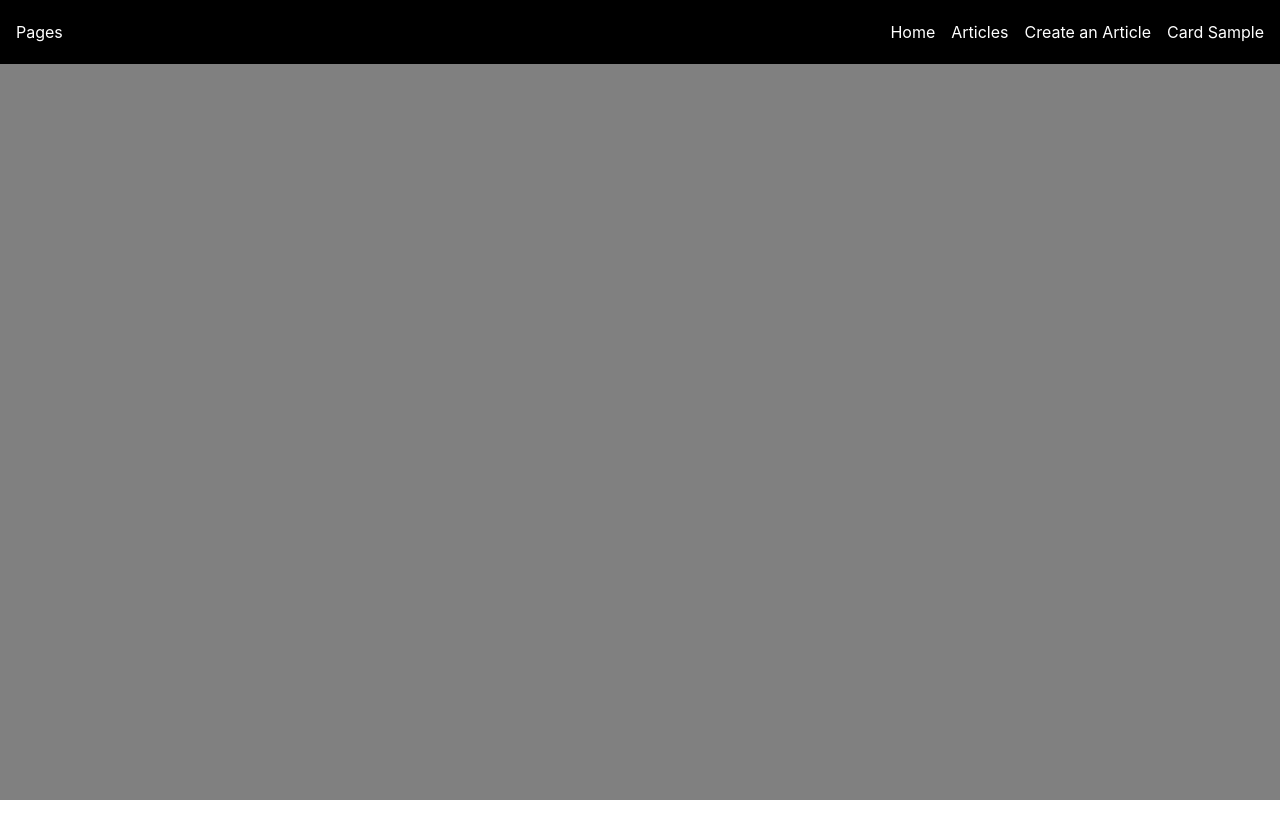
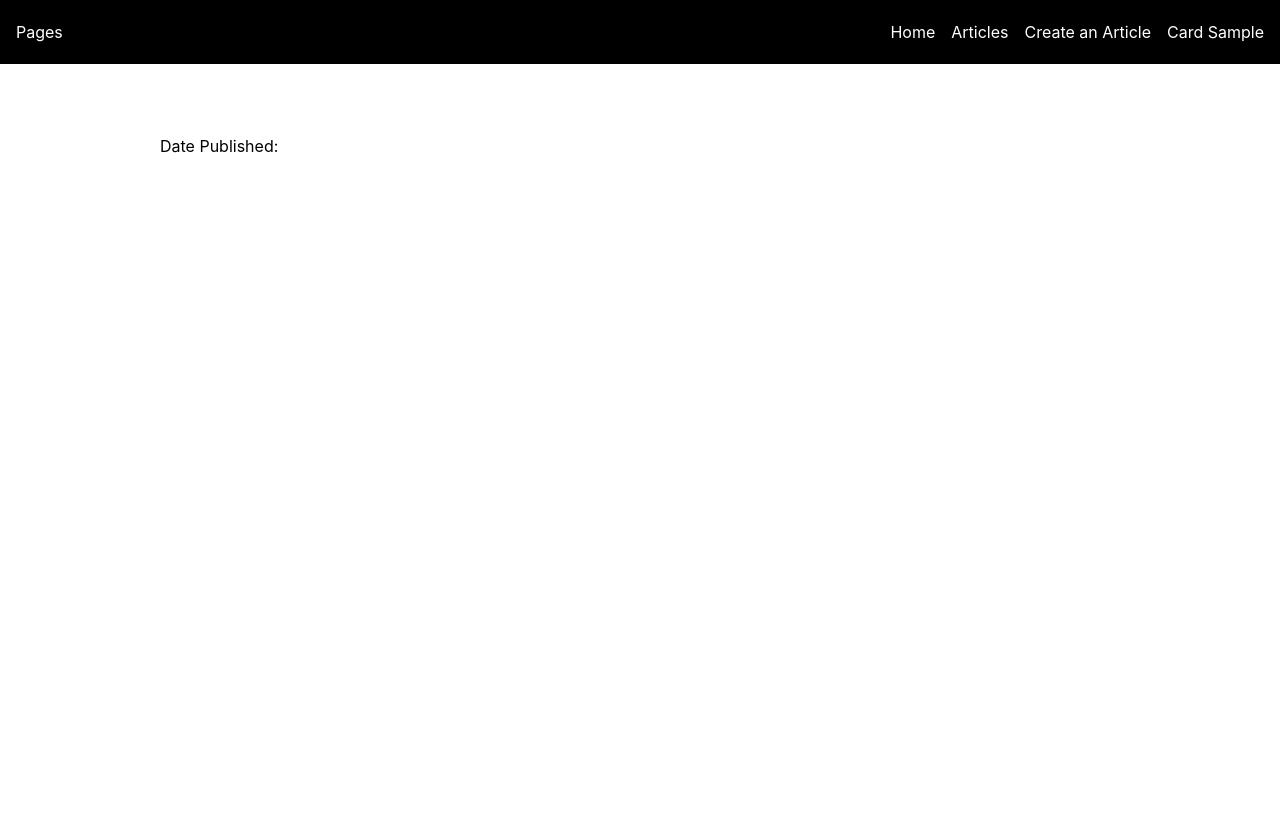
Before and after one commit to abelucsd/pages, a React (Create React App) app: page /articles/1 in a window 1280 px wide. Before the commit the page ends 800 px from the top, so only its background shows below. Built offline with nearby package versions, Linux system fonts and the light colour scheme; no server answers.

Commit message:
Style article page

```diff
--- a/src/components/pages/Article.css
+++ b/src/components/pages/Article.css
@@ -1,4 +1,35 @@
 .article-page {
-    background-color: grey;
+    background-color: white;
     height: calc(100vh - var(--navbar-height));
 }
+
+.article-container {
+    margin: 5vh 10vh;
+
+    display: flex;
+    flex-direction: column;
+    gap: 2rem;
+}
+
+.article-header {
+    font-size: 3rem;
+}
+
+.article-date {
+    align-self: flex-start;
+    font-size: 1rem;
+}
+.article-date::before {
+    content: 'Date Published: ';
+    left: 0;
+}
+
+.article-content {
+    font-size: 1.2rem;
+}
+
+@media (min-width: 80em) {
+    .article-container {
+        margin: 5vh 20vh;
+    }
+}
```
Also changed, not shown: src/components/pages/Article.js (line endings or trailing spaces).
